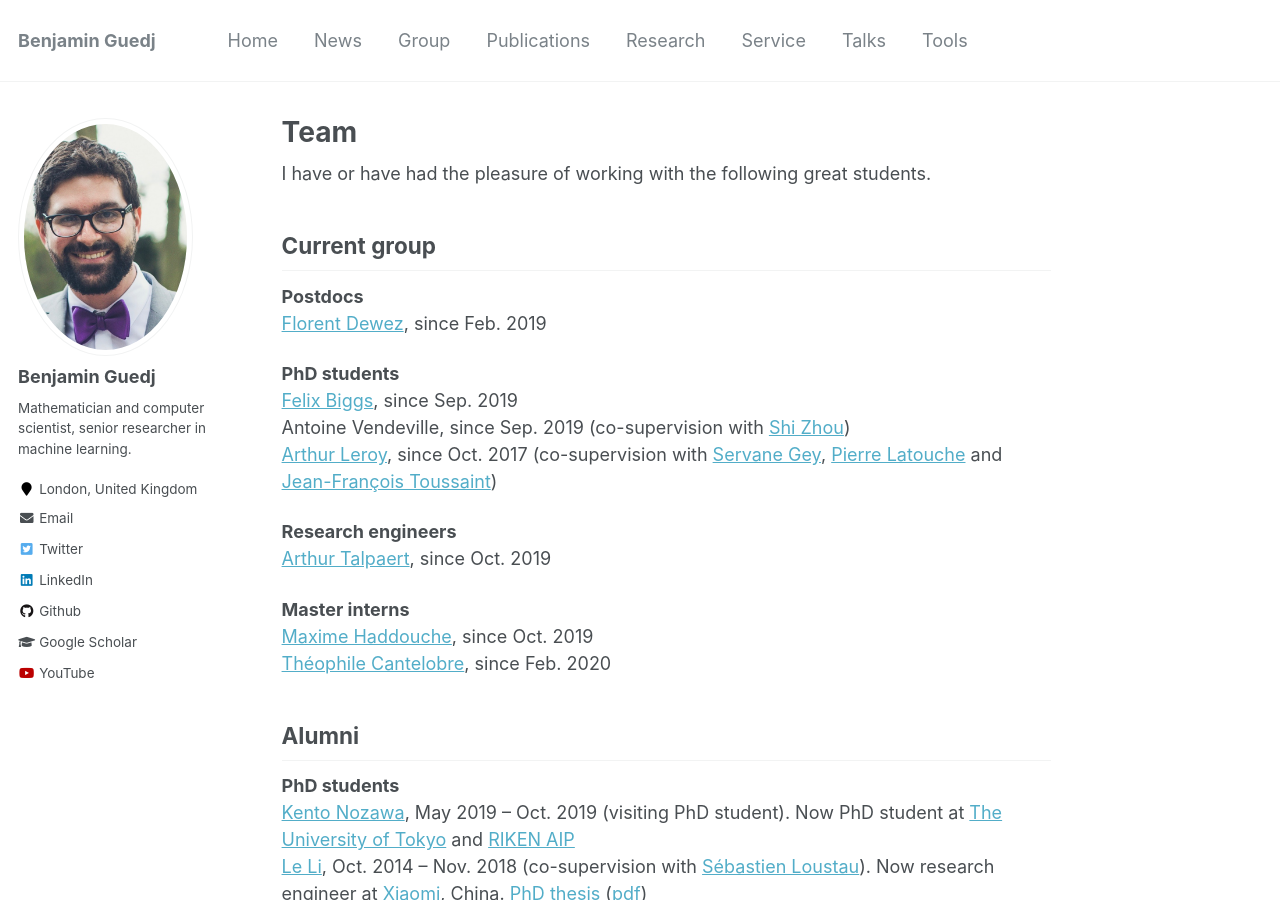
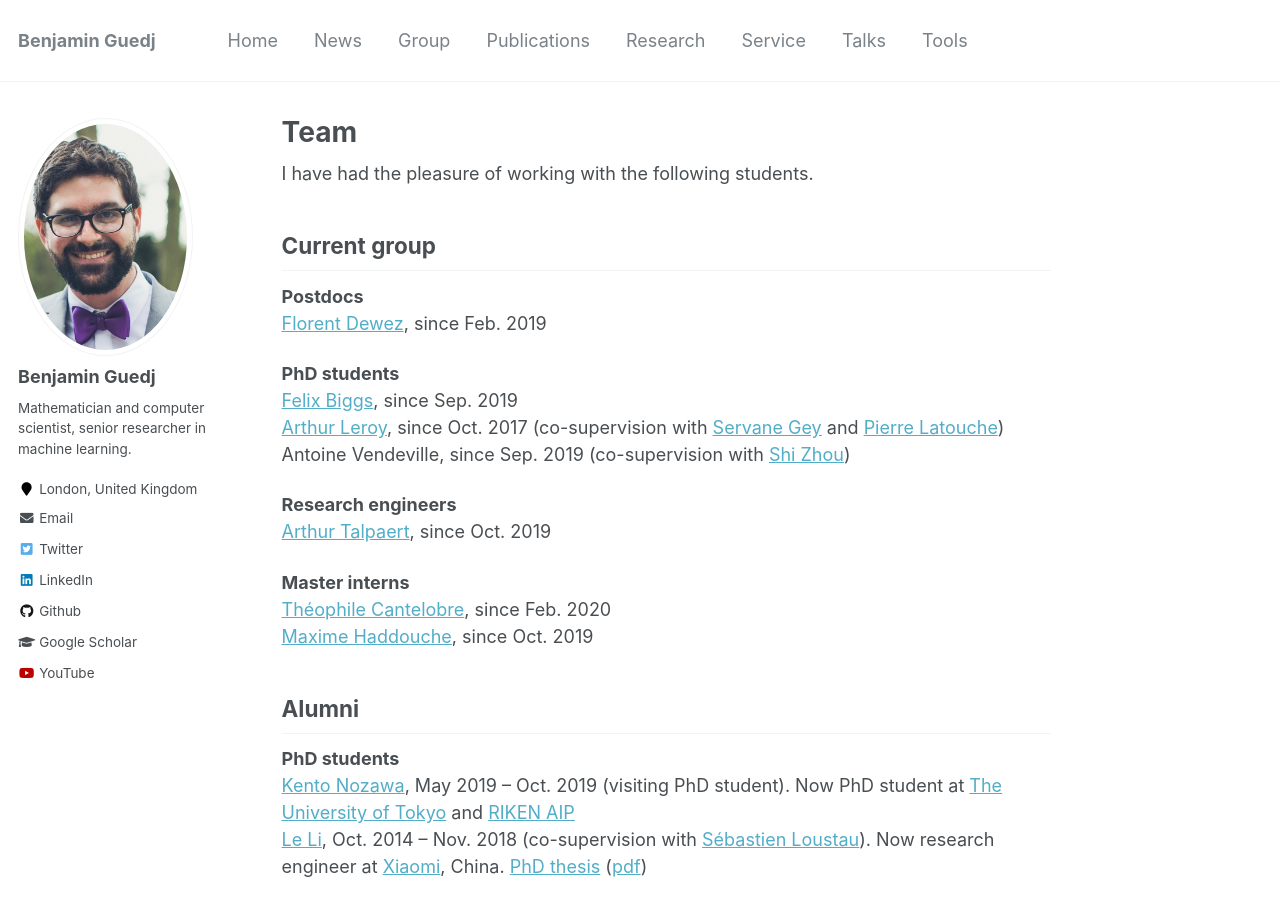
Before and after one commit to bguedj/bguedj.github.io, a Jekyll site: the page built from _pages/team.md, in a window 1280 px wide and 900 px high. Built offline with Jekyll 4.4.1, drawn with Linux system fonts in a browser that asks for light colours.

Commit message:
updated team

```diff
--- a/_pages/team.md
+++ b/_pages/team.md
@@ -4,7 +4,7 @@ title: "Team"
 author_profile: true
 ---
 
-I have or have had the pleasure of working with the following great students.
+I have had the pleasure of working with the following students.
 
 ## Current group
 
@@ -13,15 +13,17 @@ I have or have had the pleasure of working with the following great students.
 
 **PhD students**
 [Felix Biggs](https://www.felixbiggs.com), since Sep. 2019
+[Arthur Leroy](https://arthur-leroy.netlify.app), since Oct. 2017 (co-supervision with [Servane Gey](http://helios.mi.parisdescartes.fr/~gey/) and [Pierre Latouche](http://helios.mi.parisdescartes.fr/~platouch/))
 Antoine Vendeville, since Sep. 2019 (co-supervision with [Shi Zhou](https://wp.cs.ucl.ac.uk/shizhou/))
-[Arthur Leroy](https://arthur-leroy.netlify.app), since Oct. 2017 (co-supervision with [Servane Gey](http://helios.mi.parisdescartes.fr/~gey/), [Pierre Latouche](http://helios.mi.parisdescartes.fr/~platouch/) and [Jean-François Toussaint](https://fr.wikipedia.org/wiki/Jean-François_Toussaint))
+<!-- and [Jean-François Toussaint](https://fr.wikipedia.org/wiki/Jean-François_Toussaint))    -->
 
 **Research engineers**
 [Arthur Talpaert](https://www.linkedin.com/in/arthur-talpaert-04b446a5/), since Oct. 2019
 
 **Master interns**
+[Théophile Cantelobre](https://github.com/theophilec), since Feb. 2020
 [Maxime Haddouche](https://www.linkedin.com/in/maxime-haddouche-0b4973163/), since Oct. 2019
-[Théophile Cantelobre](https://github.com/theophilec), since Feb. 2020
+
 
 ## Alumni
 
```
